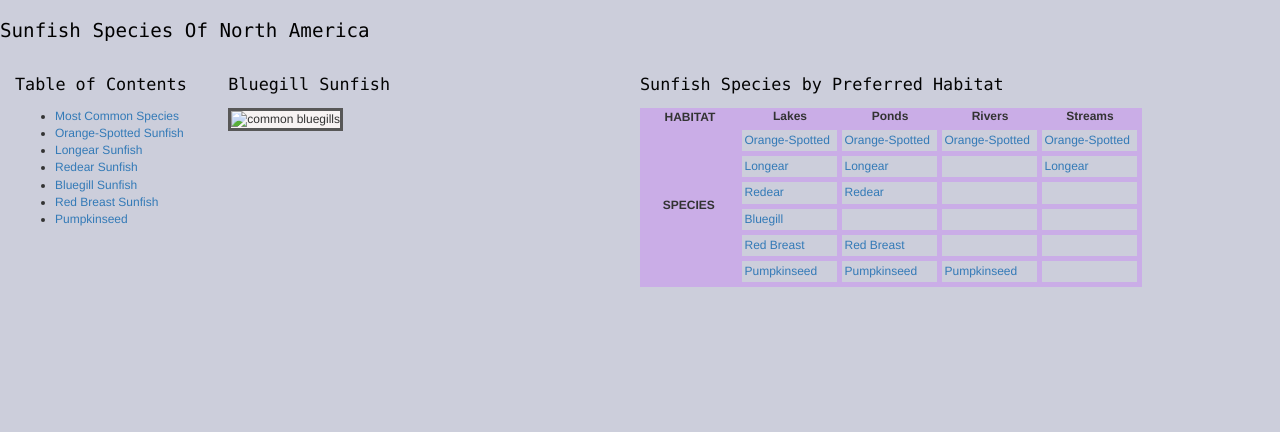
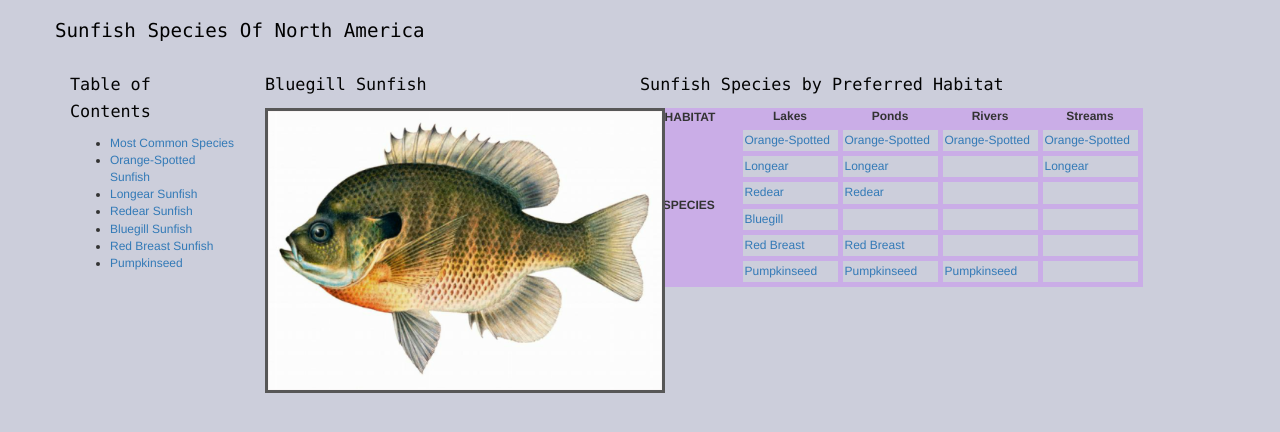
Before and after one commit to mikeSlie/mikeSlie.github.io, a plain HTML site: page bluegill.html in a window 1280 px wide. Drawn offline with nearby package versions, Linux system fonts and the light colour scheme; files that its build step writes are made by us from their sources.

Commit message:
edits to fit flat file structure on github

```diff
--- a/bluegill.html
+++ b/bluegill.html
@@ -2,15 +2,15 @@
 <html>
 <head>
 <meta charset="utf-8">
-<meta name="viewport" content="width=device-width, initial-scale=1.0">
+<meta name="viewport" content="width=device-width, initial-scale=1">
 <link rel="stylesheet" href="https://maxcdn.bootstrapcdn.com/bootstrap/3.4.1/css/bootstrap.min.css">
-<link href="css/project0.css" rel="stylesheet" type="text/css">
+<link href="project0.css" rel="stylesheet" type="text/css">
 <script src="https://ajax.googleapis.com/ajax/libs/jquery/3.4.1/jquery.min.js"></script>
 <script src="https://maxcdn.bootstrapcdn.com/bootstrap/3.4.1/js/bootstrap.min.js"></script>
 <title>Bluegill Sunfish</title>
 </head>
 <body>
-<div class="container-fluid">
+<div class="container">
   <div class="row">
     <div id="card" class="col">
       <h1>Sunfish Species Of North America</h1>
@@ -31,7 +31,7 @@
     </div>
     <div class="col-lg-4">
       <h2>Bluegill Sunfish</h2>
-      <img src="images/bluegill.jpg" alt="common bluegills"/> </div>
+      <img src="bluegill.jpg" alt="common bluegills"/> </div>
     <div class="col">
       <h2>Sunfish Species by Preferred Habitat</h2>
       <table>
```
